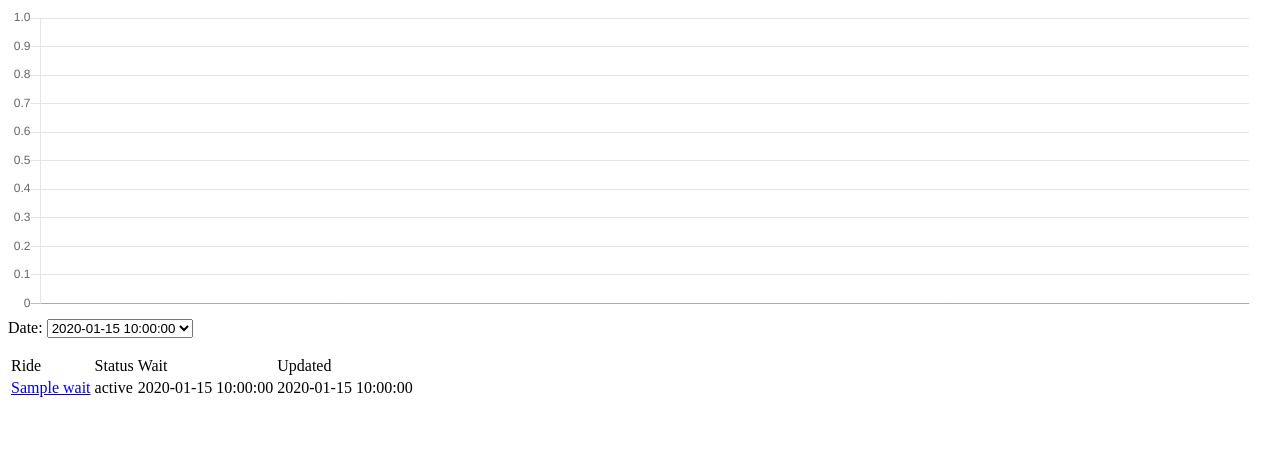
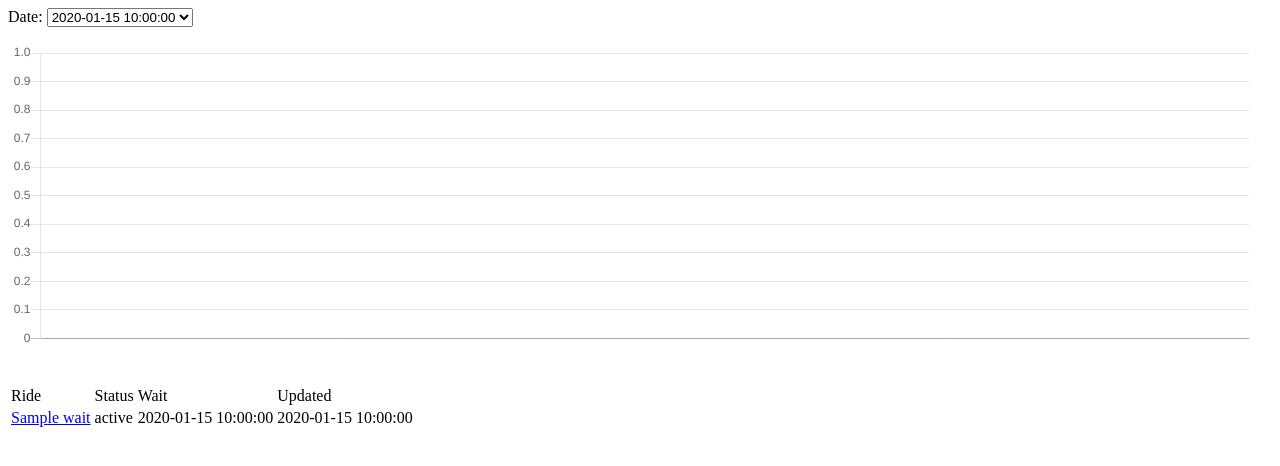
Before and after one commit to jonstoddart/DollywoodWaitTimes, a PHP site: template app/views/pages/home.html.twig in a window 1280 px wide. Shown: the top 466 px of the page. Run offline with PHP 8.4, Linux system fonts and the light colour scheme; the template is opened without the code that fills it: most values are stand-ins (such as "Sample title", 1, 10 or a date in 2020); some libraries are stand-ins or nearby versions.

Commit message:
Move date picker up and added padding below graph.

```diff
--- a/app/views/pages/home.html.twig
+++ b/app/views/pages/home.html.twig
@@ -5,9 +5,6 @@
 {% endblock %}
 
 {% block page %}
-    <div style="padding-right: 20px; max-width: 1400px;">
-        <canvas id="ride-chart" width="800" height="200"></canvas>
-    </div>
     <form method="GET">
         Date:
         <select name="day" onchange="this.form.submit()">
@@ -16,6 +13,9 @@
             {% endfor %}
         </select>
     </form>
+    <div style="padding-right: 20px; max-width: 1400px; margin-bottom: 30px;">
+        <canvas id="ride-chart" width="800" height="200"></canvas>
+    </div>
     <table>
         <thead>
             <tr>
--- a/app/views/pages/ride.html.twig
+++ b/app/views/pages/ride.html.twig
@@ -6,9 +6,6 @@
 
 {% block page %}
     {{ ride_name }} | <a href="/">Back to all rides</a>
-    <div style="padding-right: 20px; max-width: 1400px;">
-        <canvas id="ride-chart" width="800" height="100"></canvas>
-    </div>
     <form method="GET">
         Date:
         <input type="hidden" name="ride" value="{{ ride_name }}" />
@@ -18,6 +15,9 @@
             {% endfor %}
         </select>
     </form>
+    <div style="padding-right: 20px; max-width: 1400px; margin-bottom: 30px;">
+        <canvas id="ride-chart" width="800" height="100"></canvas>
+    </div>
     <table>
         <thead>
             <tr>
```
